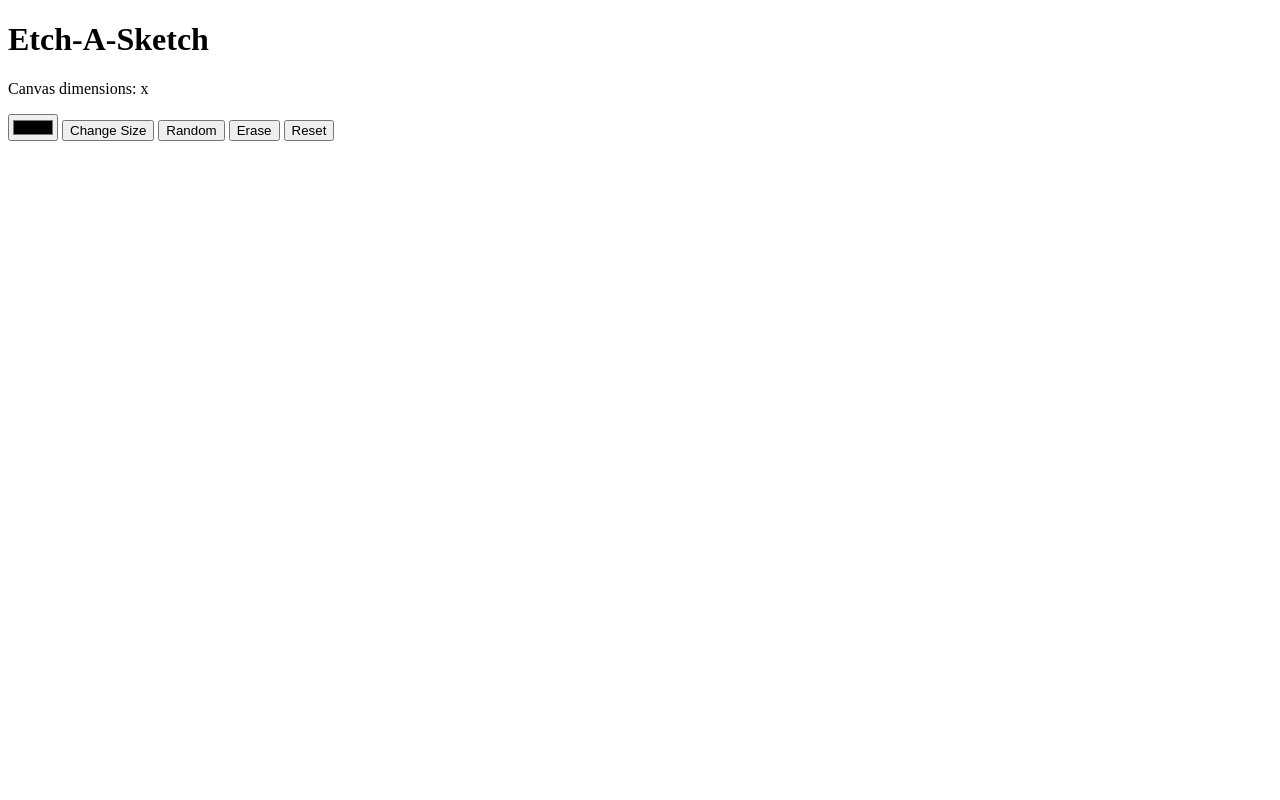
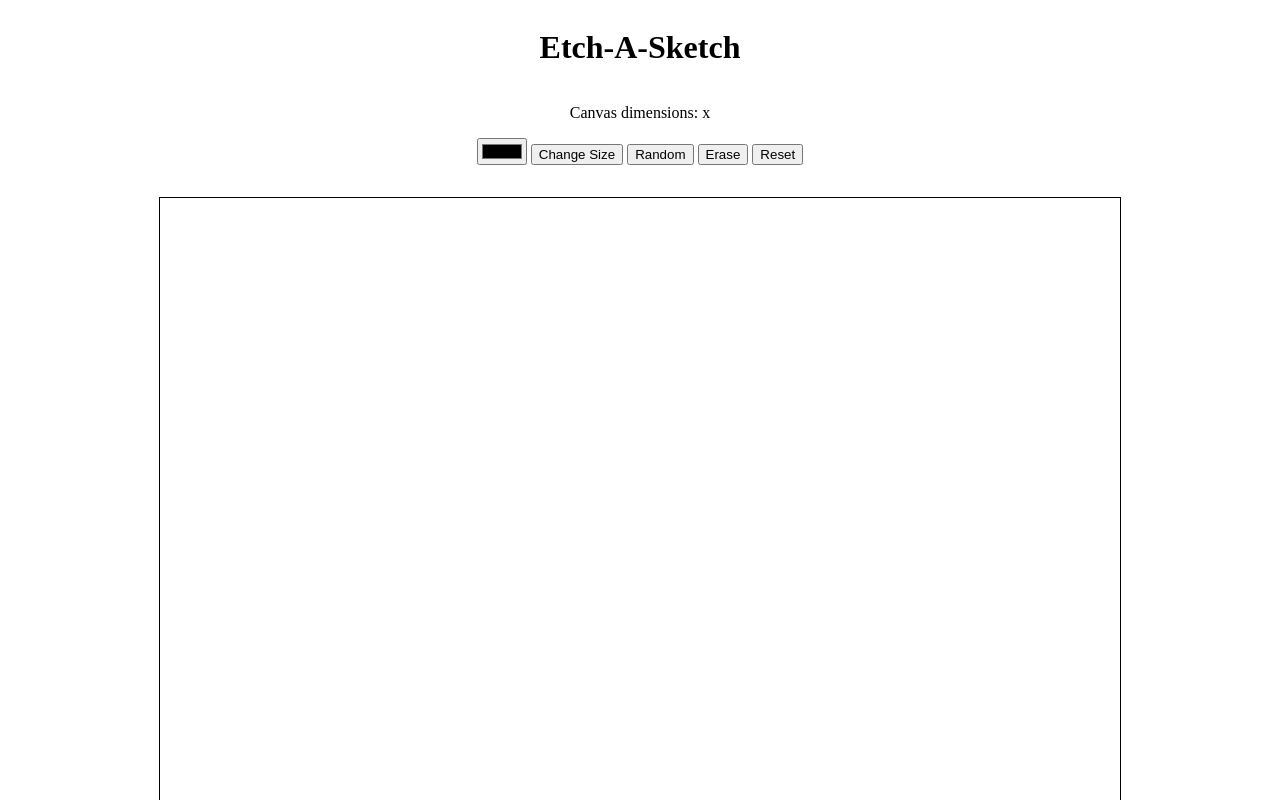
Before and after one commit to compscimayawho/etch-a-sketch, a plain HTML site: page index.html in a window 1280 px wide. Shown: the top 800 px of the page. Drawn offline with Linux system fonts and the light colour scheme.

Commit message:
Add style.css

```diff
--- a/index.html
+++ b/index.html
@@ -5,6 +5,9 @@
     <meta charset="UTF-8">
     <meta name="viewport" content="width=device-width, initial-scale=1.0">
     <title>Etch a Sketch</title>
+
+    <!-- CSS -->
+    <link rel="stylesheet" href="style.css">
 </head>
 
 <body>
--- /dev/null
+++ b/style.css
@@ -0,0 +1,13 @@
+body {
+    display: flex;
+    flex-direction: column;
+    align-items: center;
+}
+
+#canvas {
+    display: grid;
+    margin: 2rem 0;
+    height: 960px;
+    width: 960px;
+    border: 1px solid black;
+}
```
